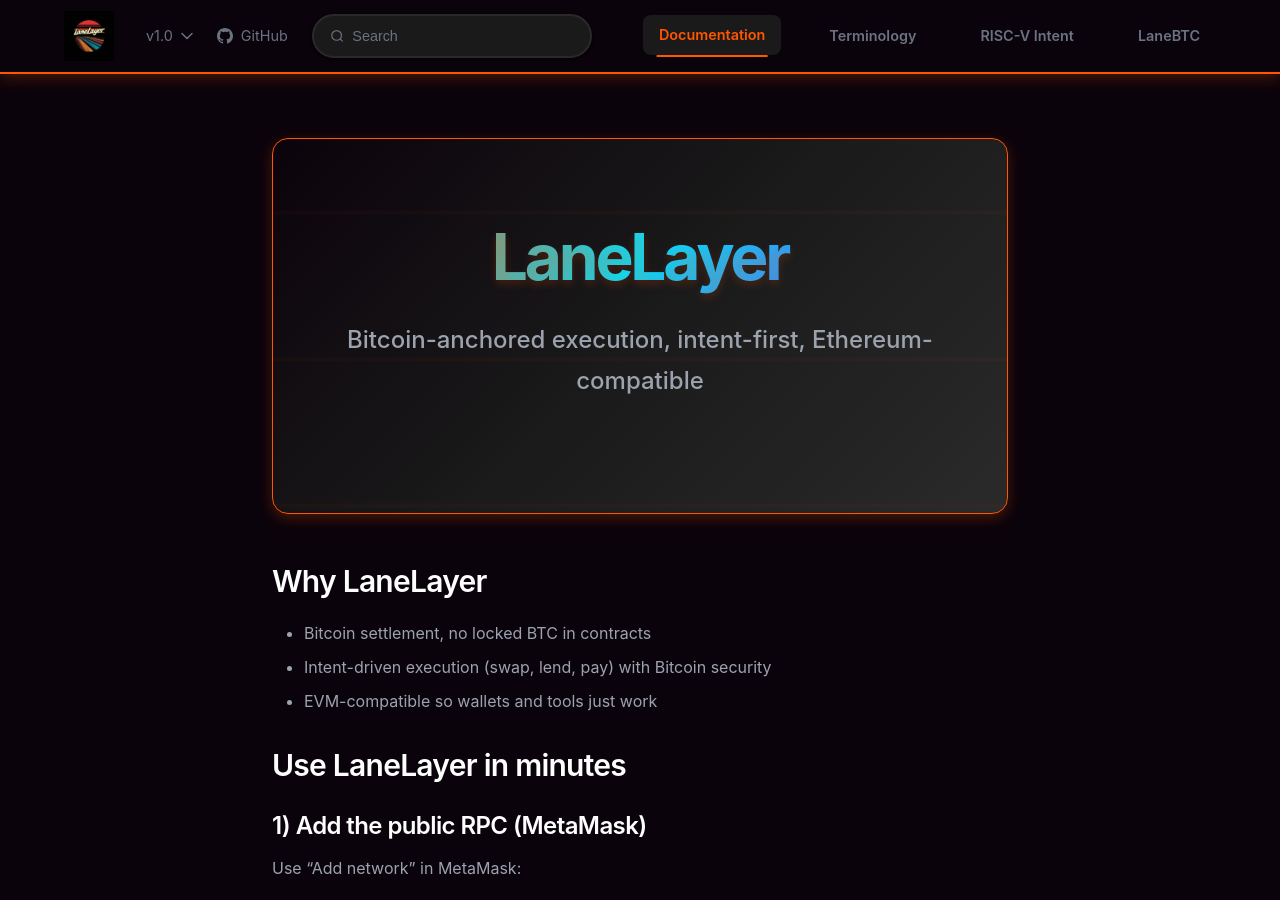
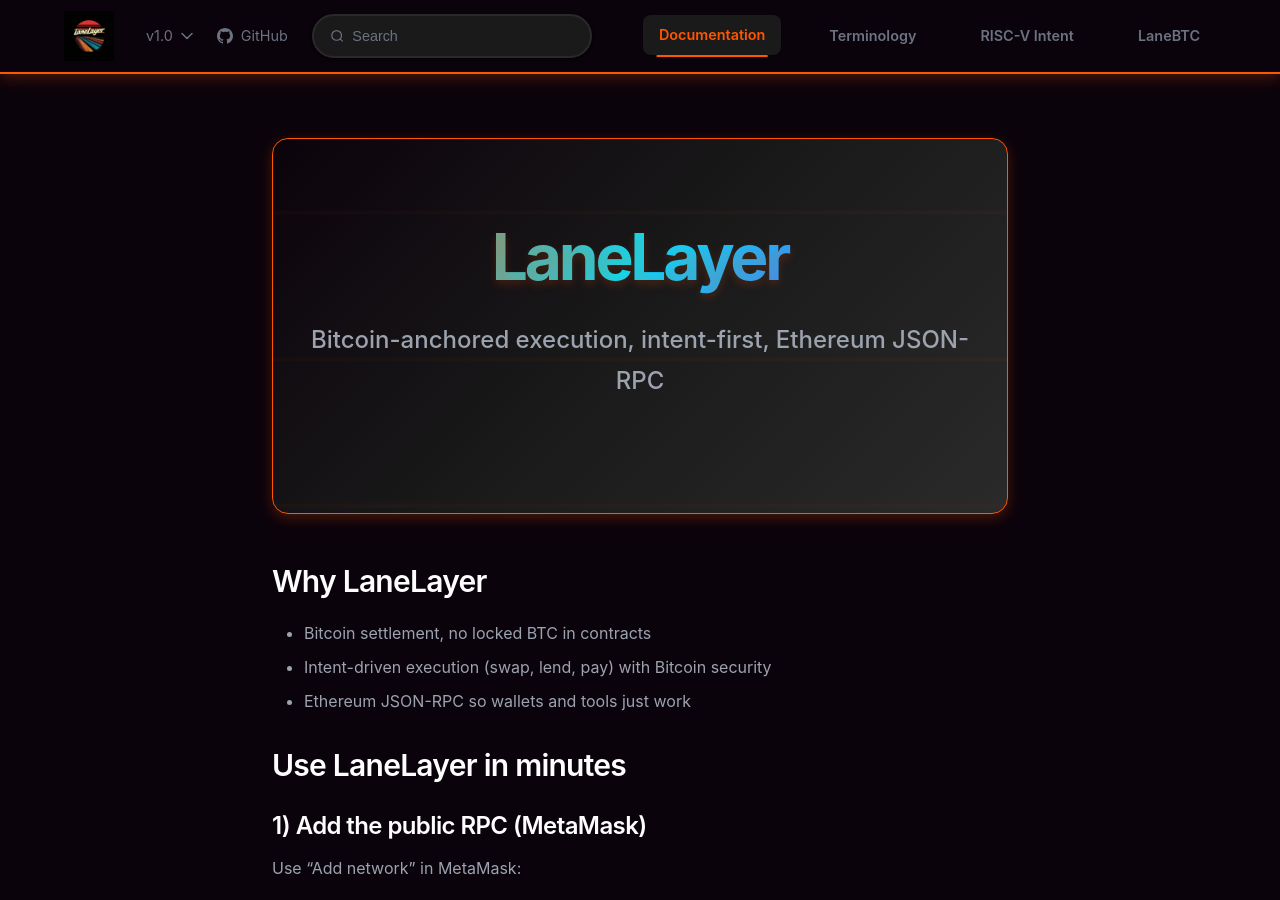
Before and after one commit to lanelayer/lanelayer.github.io, a Jekyll site: the page built from index.md, in a window 1280 px wide and 900 px high. Built offline with Jekyll 4.4.1, drawn with Linux system fonts in a browser that asks for light colours; some of the changed text lies outside the part shown.

Commit message:
Update homepage description and onboarding instructions

```diff
--- a/index.md
+++ b/index.md
@@ -5,14 +5,14 @@
 
 <div class="homepage-hero">
     <h1>LaneLayer</h1>
-    <p>Bitcoin-anchored execution, intent-first, Ethereum-compatible</p>
+    <p>Bitcoin-anchored execution, intent-first, Ethereum JSON-RPC</p>
 </div>
 
 ## Why LaneLayer
 
 - Bitcoin settlement, no locked BTC in contracts
 - Intent-driven execution (swap, lend, pay) with Bitcoin security
-- EVM-compatible so wallets and tools just work
+- Ethereum JSON-RPC so wallets and tools just work
 
 ## Use LaneLayer in minutes
 
@@ -31,6 +31,6 @@
 
 ### 3) Join the Discord and share your address
 
-- Join the LaneLayer Discord invite.
+- Join the LaneLayer Discord invite: https://discord.gg/8pNKUsu8
 - Go to the onboarding channel and click “Start Onboarding”.
 - Paste your address in the “Core Lane Address” field and submit.
```
Also changed, not shown: README.md (deleted).
